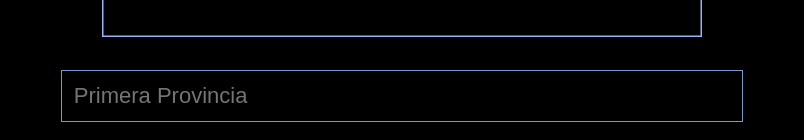
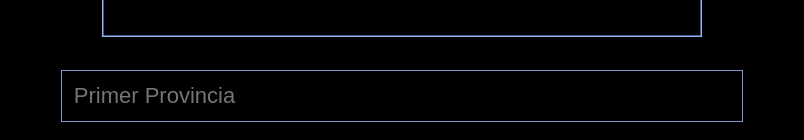
Before and after one commit to HiZollo/khinzeniollo, a Next.js app: page /levels/4 in a window 1280 px wide. Shown: the part 787-927 px from the top of the page, without its empty margins (238-1042 px from the left). Built offline with nearby package versions, Linux system fonts and the light colour scheme.

Commit message:
fix: gramática

```diff
--- a/app/levels/4/page.tsx
+++ b/app/levels/4/page.tsx
@@ -7,7 +7,7 @@ import { ChangeEvent, useReducer } from "react"
 
 type Event = ChangeEvent<HTMLInputElement>;
 
-const names = ["Primera", "Segunta", "Tercera", "Cuarta", "Quinta", "Sexta", "Séptima", "Octava"];
+const names = ["Primer", "Segunta", "Tercer", "Cuarta", "Quinta", "Sexta", "Séptima", "Octava"];
 
 function reducer(state: string[], action: { index: number, value: string }): string[] {
   state[action.index] = action.value;
```
